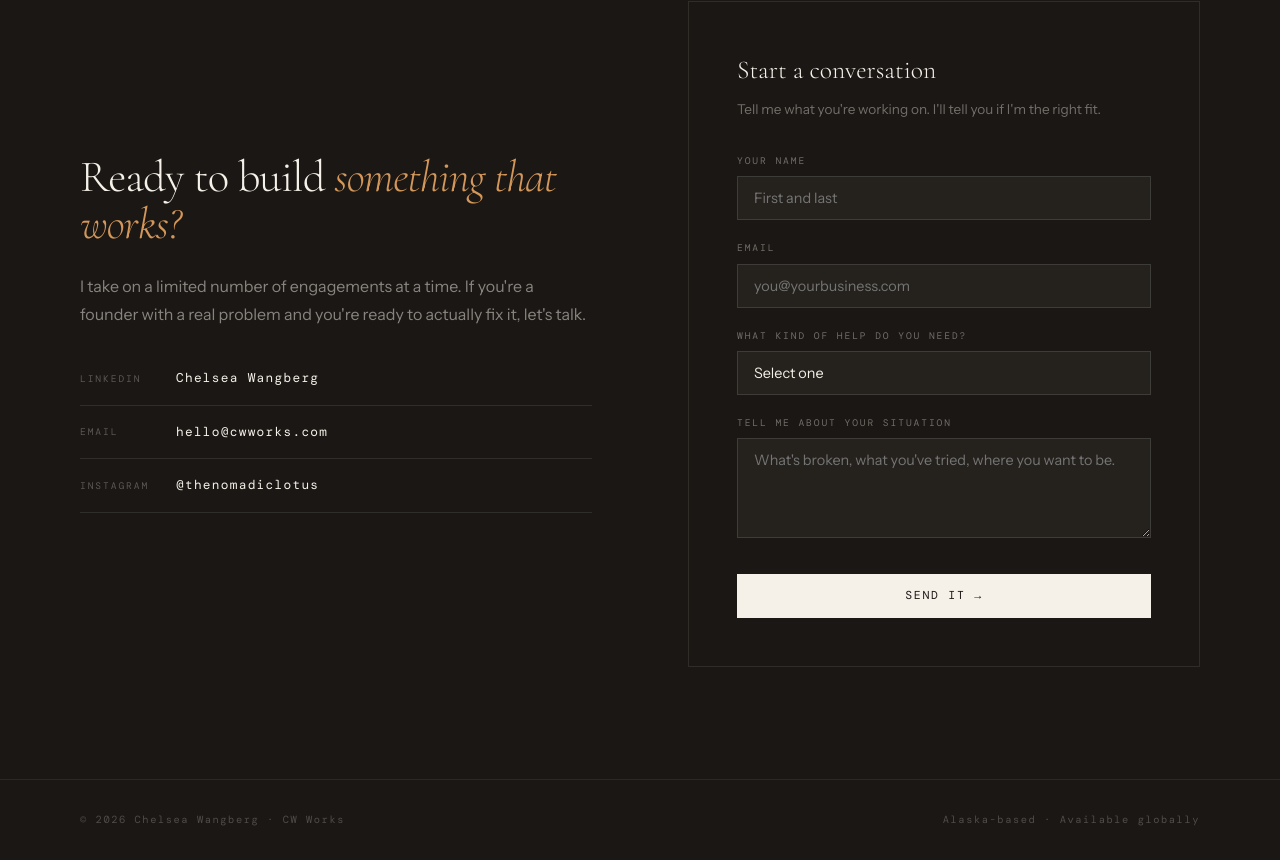
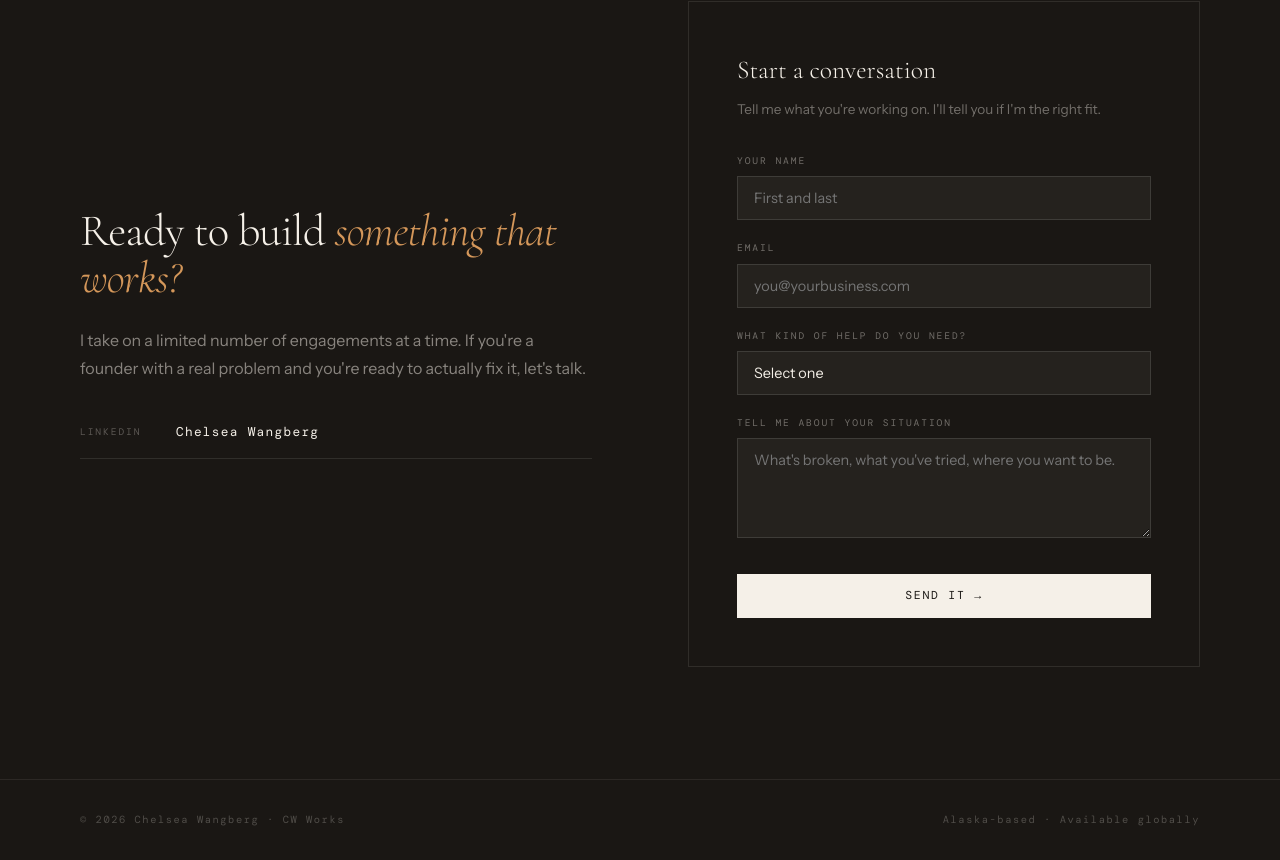
Before and after one commit to chelseawangberg-works/cwportfolio, a plain HTML site: page index.html in a window 1280 px wide. Shown: the part 5551-6411 px from the top of the page. Drawn offline with nearby package versions, Linux system fonts and the light colour scheme; a web font is replaced by a local one.

Commit message:
Update index.html

```diff
--- a/index.html
+++ b/index.html
@@ -1182,14 +1182,6 @@
         <span class="contact-link-label">LinkedIn</span>
         Chelsea Wangberg
       </a>
-      <a class="contact-link" href="mailto:hello@cwworks.com">
-        <span class="contact-link-label">Email</span>
-        hello@cwworks.com
-      </a>
-      <a class="contact-link" href="https://instagram.com/thenomadiclotus" target="_blank">
-        <span class="contact-link-label">Instagram</span>
-        @thenomadiclotus
-      </a>
     </div>
   </div>
 
```
